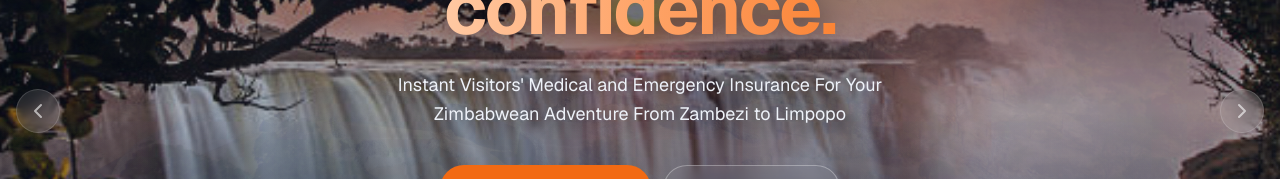
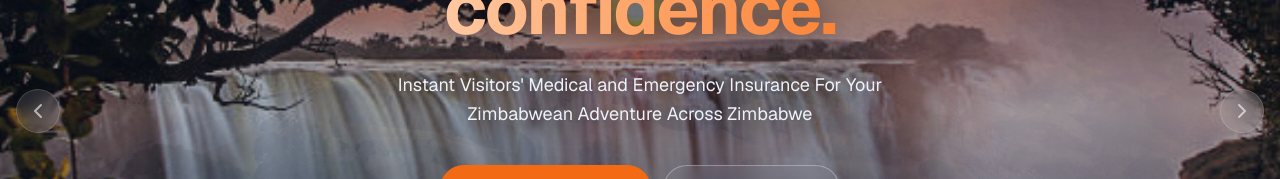
Before and after one commit to Munyah17/ZimVisitorsInsuranceGateway, a Next.js app: page / in a window 1280 px wide. Shown: the part 342-521 px from the top of the page. Built offline with nearby package versions, Linux system fonts and the light colour scheme.

Commit message:
Update hero subtext: From Zambezi to Limpopo -> Across Zimbabwe

```diff
--- a/app/page.tsx
+++ b/app/page.tsx
@@ -109,7 +109,7 @@ export default function LandingPage() {
           <FadeIn delay={0.16}>
             <p className="mx-auto mt-6 max-w-xl text-lg leading-relaxed text-safari-50 drop-shadow-[0_2px_10px_rgba(0,0,0,0.6)]">
               Instant Visitors&apos; Medical and Emergency Insurance For Your
-              Zimbabwean Adventure From Zambezi to Limpopo
+              Zimbabwean Adventure Across Zimbabwe
             </p>
           </FadeIn>
 
```
